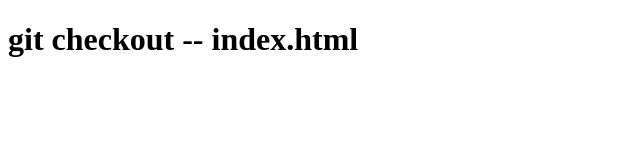
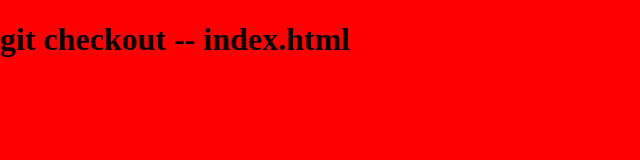
Before and after one commit to xudajie/git_project, a plain HTML site: page index.html in a window 1280 px wide. Shown: the whole page, without its empty margins (0-640 px from the left). Drawn offline with Linux system fonts and the light colour scheme.

Commit message:
跳过暂存区直接提交

```diff
--- a/index.css
+++ b/index.css
@@ -0,0 +1,6 @@
+html,
+body {
+    background-color: red;
+    margin: 0;
+    padding: 0;
+}
--- a/index.html
+++ b/index.html
@@ -6,10 +6,12 @@
     <meta http-equiv="X-UA-Compatible" content="IE=edge">
     <meta name="viewport" content="width=device-width, initial-scale=1.0">
     <title>Document</title>
+    <link rel="stylesheet" href="./index.css">
 </head>
 
 <body>
     <h1>git checkout -- index.html</h1>
 </body>
+<script src="./index.js"></script>
 
 </html>
```
Also changed, not shown: 1 other file.
